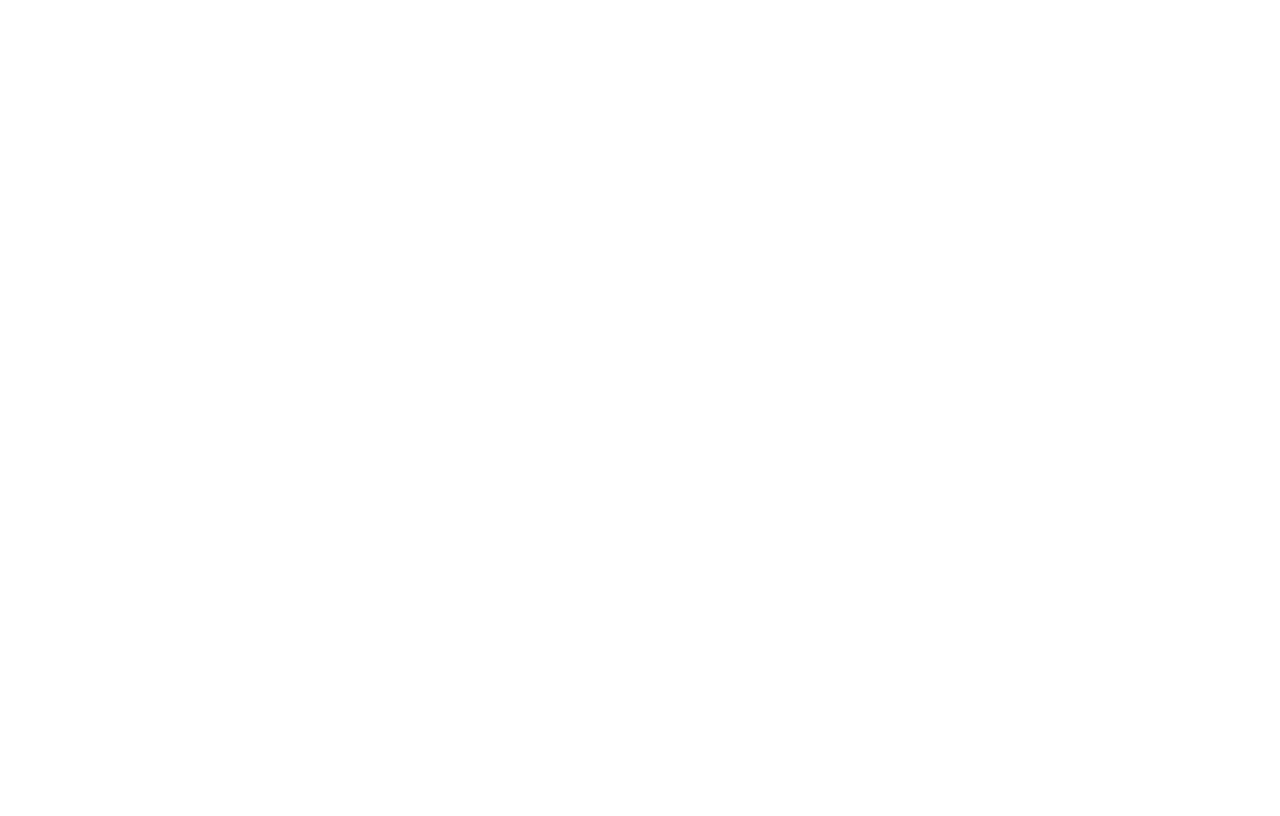
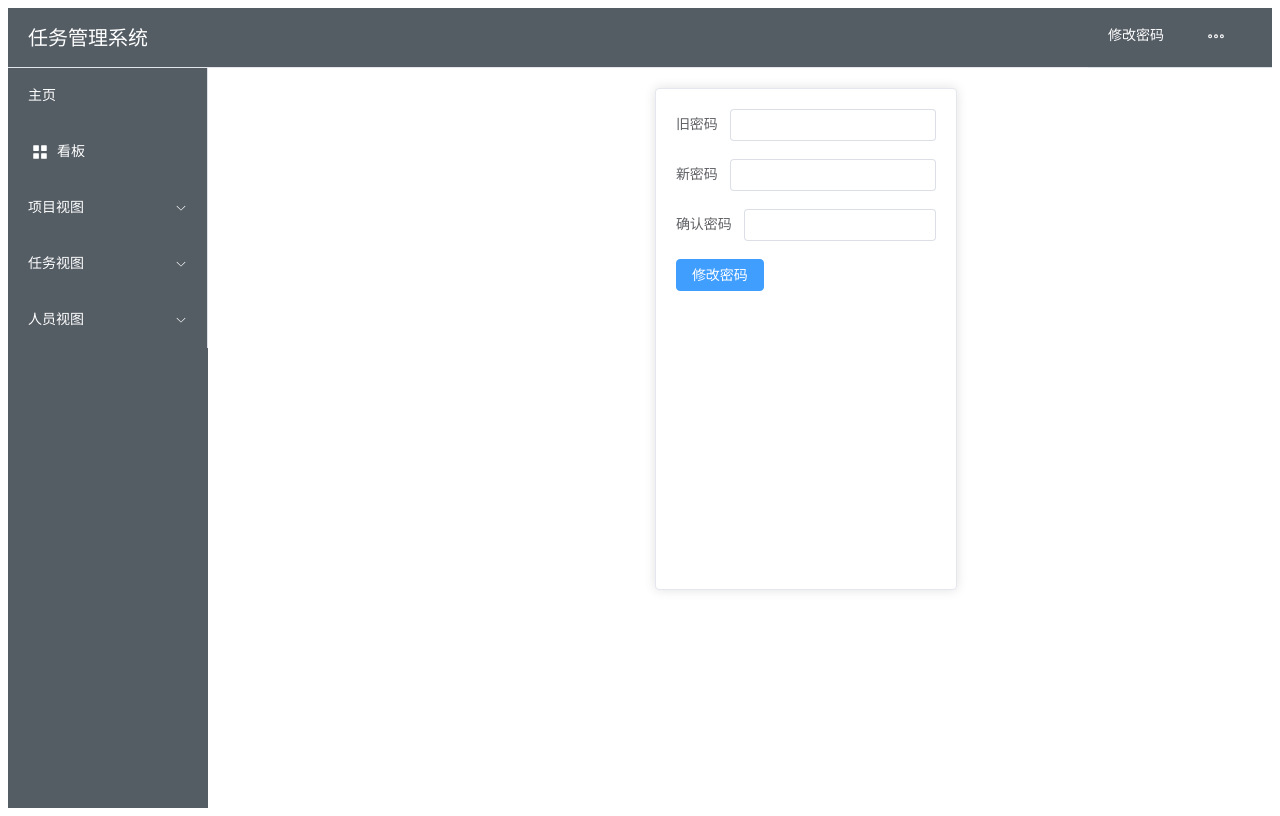
Before and after one commit to oliverkim5017/task.frontend, a Vue app: page /DashBoard/ChangePassword in a window 1280 px wide. Before the commit this address had no page. Built offline with nearby package versions, Linux system fonts and the light colour scheme; no server answers; sample sign-in values are in the browser's storage.

Commit message:
添加修改密码

```diff
--- a/src/components/utils/authService.js
+++ b/src/components/utils/authService.js
@@ -28,5 +28,12 @@
             url: '/myInfo',
             method: 'get'
         });
+    },
+    changePassword(data) {
+        return request({
+            url: '/changePassword',
+            method: 'post',
+            data: data
+        })
     }
 };
--- a/src/components/views/ChangePassword.vue
+++ b/src/components/views/ChangePassword.vue
@@ -1,15 +1,46 @@
 <template>
+
+  <el-card style="width: 300px;height: 500px;position: absolute;left: 42%">
+    <el-form>
+      <el-form-item label="旧密码" prop="oldPassword">
+        <el-input v-model="changeDto.oldPassword" clearable></el-input>
+      </el-form-item>
+      <el-form-item label="新密码" prop="newPassword">
+        <el-input type="password" v-model="changeDto.newPassword" clearable></el-input>
+      </el-form-item>
+      <el-form-item label="确认密码" prop="confirmPassword">
+        <el-input type="password" v-model="changeDto.confirmPassword" clearable></el-input>
+      </el-form-item>
+      <el-button type="primary" @click="changePassword">修改密码</el-button>
+    </el-form>
+  </el-card>
 
 </template>
 
 <script>
+import authService from "../utils/authService.js";
+
 export default {
   name: 'ChangePassword',
   data() {
-
+    return {
+      changeDto: {
+        oldPassword: '',
+        newPassword: '',
+        confirmPassword: ''
+      }
+    }
   },
   methods: {
-
+    changePassword() {
+      if (this.changeDto.newPassword !== this.changeDto.confirmPassword) {
+        this.$message.error('两次输入的密码不一致')
+        return
+      }
+      authService.changePassword(this.changeDto).then(res => {
+        this.$message.success('修改成功')
+      })
+    }
   },
   mounted() {
 
--- a/src/components/views/DashBoard.vue
+++ b/src/components/views/DashBoard.vue
@@ -10,7 +10,7 @@
           text-color="#fff"
           active-text-color="#ffd04b"
       >
-        <el-menu-item index="2" @click="">修改密码</el-menu-item>
+        <el-menu-item index="2" @click="navigateTo('ChangePassword')">修改密码</el-menu-item>
         <el-menu-item index="3" @click="logout">登出</el-menu-item>
       </el-menu>
     </el-header>
--- a/src/components/views/Role.vue
+++ b/src/components/views/Role.vue
@@ -166,7 +166,7 @@
     },
   },
   mounted() {
-
+    this.query();
   }
 }
 </script>
--- a/src/components/views/User.vue
+++ b/src/components/views/User.vue
@@ -201,6 +201,7 @@
     api.getRoles().then(res => {
       this.roles = res.data.data
     })
+    this.query();
   }
 }
 </script>
--- a/src/router/index.js
+++ b/src/router/index.js
@@ -64,6 +64,11 @@
                 path: 'OperationLog',
                 name: 'OperationLog',
                 component: () => import('../components/views/OperationLog.vue')
+            },
+            {
+                path: 'ChangePassword',
+                name: 'ChangePassword',
+                component: () => import('../components/views/ChangePassword.vue')
             }
         ]
     }
```
